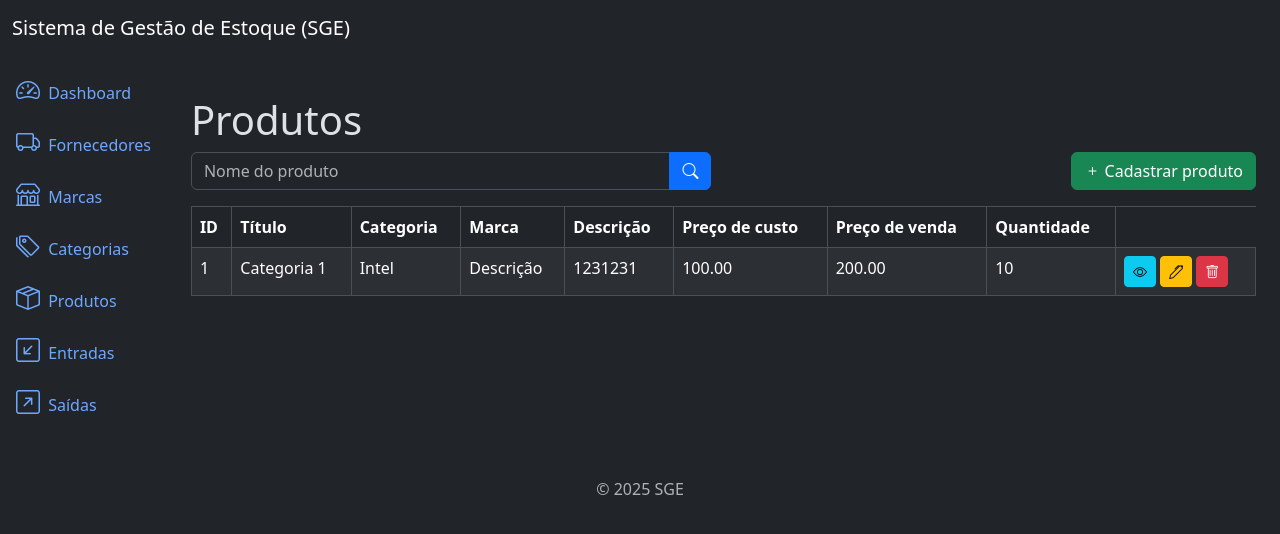
After one commit to MarcioLucas22/sge-django, a Django app: page /products/list/ in a window 1280 px wide. The commit adds this page. Shown: the top 534 px of the page. Run offline with Django 5.2, Linux system fonts and the light colour scheme; data comes from the database, SQL or seed files in the repository; both versions use the stored data as it was after the commit.

Commit message:
crud product and adjustments

```diff
--- a/app/templates/components/_sidebar.html
+++ b/app/templates/components/_sidebar.html
@@ -31,7 +31,7 @@
                         </a>
                     </li>
                     <li>
-                        <a href="#" class="nav-link px-0 align-middle">
+                        <a href="{%  url 'product_list' %}" class="nav-link px-0 align-middle">
                             <i class="bi bi-box-seam fs-4"></i>
                             <span class="ms-1">Produtos</span>
                         </a>
--- a/app/urls.py
+++ b/app/urls.py
@@ -8,5 +8,5 @@ urlpatterns = [
     path('', include('suppliers.urls')),
     path('', include('inflows.urls')),
     path('', include('outflows.urls')),
-    # path('', include('products.urls')),
+    path('', include('products.urls')),
 ]
--- a/brands/templates/brand_list.html
+++ b/brands/templates/brand_list.html
@@ -5,6 +5,7 @@ SGE - Marcas
 {% endblock %}
 
 {% block content %}
+    <h3 class="display-6">Marcas</h3>
     <div class="row mb-3">
         <div class="col-md-6">
             <form method="get" action="{%  url 'brand_list' %}">
--- a/categories/templates/category_list.html
+++ b/categories/templates/category_list.html
@@ -5,6 +5,7 @@ SGE - Categorias
 {% endblock %}
 
 {% block content %}
+    <h3 class="display-6">Categorias</h3>
     <div class="row mb-3">
         <div class="col-md-6">
             <form method="get" action="{%  url 'category_list' %}">
--- a/inflows/forms.py
+++ b/inflows/forms.py
@@ -7,8 +7,8 @@ class InflowForm(forms.ModelForm):
         model = models.Inflow
         fields = ['supplier', 'product', 'quantity', 'description']
         widgets = {
-            'supplier': forms.TextInput(attrs={'class': 'form-control'}),
-            'product': forms.TextInput(attrs={'class': 'form-control'}),
+            'supplier': forms.Select(attrs={'class': 'form-control'}),
+            'product': forms.Select(attrs={'class': 'form-control'}),
             'quantity': forms.TextInput(attrs={'class': 'form-control'}),
             'description': forms.Textarea(attrs={'class': 'form-control', 'rows': 3}),
         } # Estilização do formulário
--- a/inflows/templates/inflow_list.html
+++ b/inflows/templates/inflow_list.html
@@ -5,6 +5,7 @@ SGE - Entradas
 {% endblock %}
 
 {% block content %}
+    <h3 class="display-6">Entradas</h3>
     <div class="row mb-3">
         <div class="col-md-6">
             <form method="get" action="{%  url 'inflow_list' %}">
--- a/outflows/forms.py
+++ b/outflows/forms.py
@@ -7,7 +7,7 @@ class OutflowForm(forms.ModelForm):
         model = models.Outflow
         fields = ['product', 'quantity', 'description']
         widgets = {
-            'product': forms.TextInput(attrs={'class': 'form-control'}),
+            'product': forms.Select(attrs={'class': 'form-control'}),
             'quantity': forms.TextInput(attrs={'class': 'form-control'}),
             'description': forms.Textarea(attrs={'class': 'form-control', 'rows': 3}),
         } # Estilização do formulário
--- a/outflows/templates/outflow_list.html
+++ b/outflows/templates/outflow_list.html
@@ -5,6 +5,7 @@ SGE - Saídas
 {% endblock %}
 
 {% block content %}
+    <h3 class="display-6">Saídas</h3>
     <div class="row mb-3">
         <div class="col-md-6">
             <form method="get" action="{%  url 'outflow_list' %}">
--- /dev/null
+++ b/products/templates/product_list.html
@@ -0,0 +1,69 @@
+{% extends 'base.html' %}
+
+{% block title %}
+SGE - Produtos
+{% endblock %}
+
+{% block content %}
+    <h3 class="display-6">Produtos</h3>
+    <div class="row mb-3">
+        <div class="col-md-6">
+            <form method="get" action="{%  url 'product_list' %}">
+                <div class="input-group">
+                    <input type="text" name="name" class="form-control" placeholder="Nome do produto" value="{{ request.GET.name }}">
+                    <button type="submit" class="btn btn-primary">
+                        <i class="bi bi-search"></i>
+                    </button>
+                </div>
+            </form>
+        </div>
+        <div class="col-md-6">
+            <a href="{% url 'product_create' %}" class="btn btn-success float-end">
+                <i class="bi bi-plus"></i> Cadastrar produto
+            </a>
+        </div>
+    </div>
+
+    <div class="table-responsive">
+        <table class="table table-striped table-bordered">
+            <thead class="thead-dark">
+                <tr>
+                    <th>ID</th>
+                    <th>Título</th>
+                    <th>Categoria</th>
+                    <th>Marca</th>
+                    <th>Descrição</th>
+                    <th>Preço de custo</th>
+                    <th>Preço de venda</th>
+                    <th>Quantidade</th>
+                </tr>
+            </thead>
+            <tbody>
+                {% for product in products %}
+                    <tr>
+                        <td>{{ product.id }}</td>
+                        <td>{{ product.category }}</td>
+                        <td>{{ product.brand }}</td>
+                        <td>{{ product.description }}</td>
+                        <td>{{ product.serie_number }}</td>
+                        <td>{{ product.cost_price }}</td>
+                        <td>{{ product.selling_price }}</td>
+                        <td>{{ product.quantity }}</td>
+                        <td>
+                            <a href="{% url 'product_detail' product.id %}" class="btn btn-info btn-sm">
+                                <i class="bi bi-eye"></i>
+                            </a>
+                            <a href="{% url 'product_update' product.id %}" class="btn btn-warning btn-sm">
+                                <i class="bi bi-pen"></i>
+                            </a>
+                            <a href="{% url 'product_delete' product.id %}" class="btn btn-danger btn-sm">
+                                <i class="bi bi-trash"></i>
+                            </a>
+                        </td>
+                    </tr>
+                {% endfor %}
+            </tbody>
+        </table>
+        {% include 'components/_pagination.html' %}
+    </div>
+{% endblock %}
--- /dev/null
+++ b/products/urls.py
@@ -0,0 +1,10 @@
+from django .urls import path
+from . import views
+
+urlpatterns = [
+    path('products/list/', views.ProductListView.as_view(), name='product_list'),
+    path('products/create/', views.ProductCreateView.as_view(), name='product_create'),
+    path('products/<int:pk>/detail/', views.ProductDetailView.as_view(), name='product_detail'),
+    path('products/<int:pk>/update/', views.ProductUpdateView.as_view(), name='product_update'),
+    path('products/<int:pk>/delete/', views.ProductDeleteView.as_view(), name='product_delete'),
+]
--- a/products/views.py
+++ b/products/views.py
@@ -1,3 +1,43 @@
-from django.shortcuts import render
+from django.views.generic import ListView, CreateView, DetailView, UpdateView, DeleteView
+from . import models, forms
+from django.urls import reverse_lazy
 
-# Create your views here.
+class ProductListView(ListView):
+    model = models.Products
+    template_name = 'product_list.html'
+    context_object_name = 'products'
+    paginate_by = 10 # Define a quantidade de elementos que serão exibidos por página
+
+    def get_queryset(self): # Método que faz filtros pelo nome da marca
+        queryset = super().get_queryset()
+        title = self.request.GET.get('title')
+
+        if title:
+            queryset = queryset.filter(title__icontains=title)
+
+        return queryset
+
+
+class ProductCreateView(CreateView):
+    model = models.Products
+    template_name = 'product_create.html'
+    form_class = forms.ProductForm
+    success_url = reverse_lazy('product_list') # Em caso de sucesso, redireciona para a página de listagem
+
+
+class ProductDetailView(DetailView):
+    model = models.Products
+    template_name = 'product_detail.html'
+
+
+class ProductUpdateView(UpdateView):
+    model = models.Products
+    template_name = 'product_update.html'
+    form_class = forms.ProductForm
+    success_url = reverse_lazy('product_list')
+
+
+class ProductDeleteView(DeleteView):
+    model = models.Products
+    template_name = 'product_delete.html'
+    success_url = reverse_lazy('product_list')
--- a/suppliers/templates/supplier_list.html
+++ b/suppliers/templates/supplier_list.html
@@ -5,6 +5,7 @@ SGE - Fornecedores
 {% endblock %}
 
 {% block content %}
+    <h3 class="display-6">Fornecedores</h3>
     <div class="row mb-3">
         <div class="col-md-6">
             <form method="get" action="{%  url 'supplier_list' %}">
```
Also changed, not shown: products/forms.py (added, +28 -0 lines), products/templates/product_create.html (added, +22 -0 lines), products/templates/product_delete.html (added, +22 -0 lines), products/templates/product_detail.html (added, +16 -0 lines), products/templates/product_update.html (added, +20 -0 lines), db.sqlite3.
